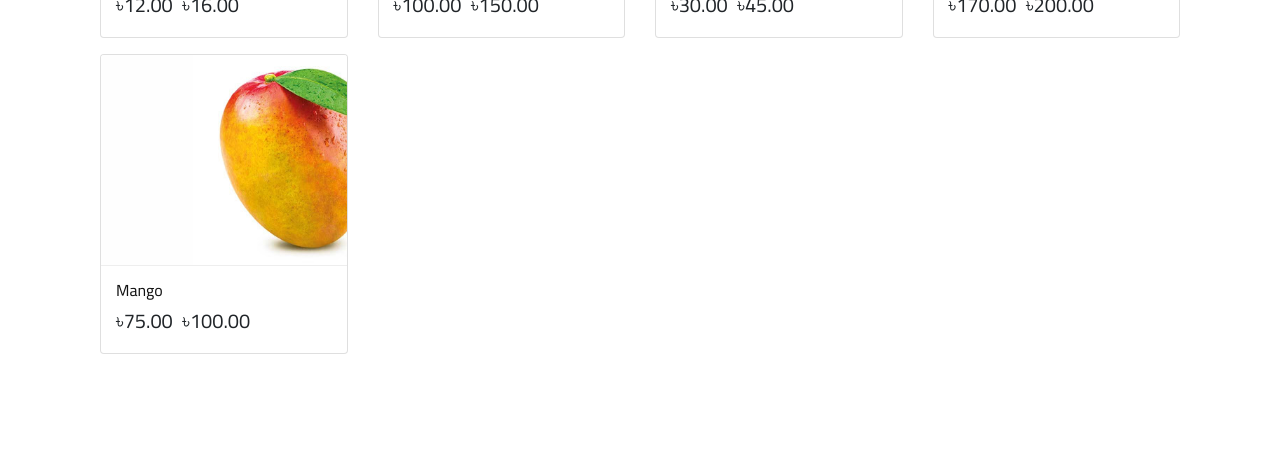
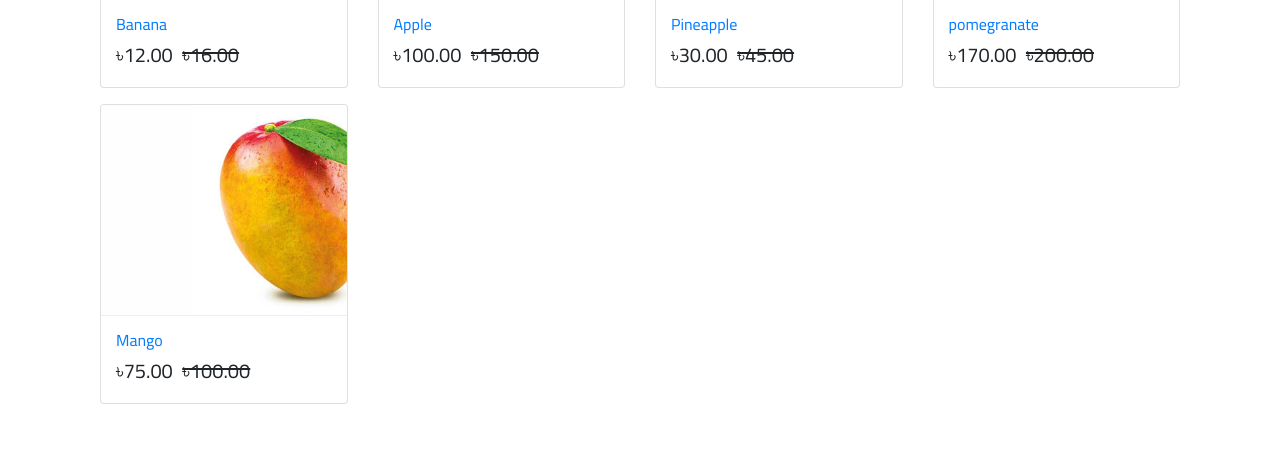
Before and after one commit to NMShihab/EcommerceDjango, a Django app: page / in a window 1280 px wide. Shown: the part 394-848 px from the top of the page. After the commit the page ends 798 px from the top, so only its background shows below. Run offline with Django 3.2, Linux system fonts and the light colour scheme; data comes from the database, SQL or seed files in the repository; some libraries are stand-ins or nearby versions.

Commit message:
add navbar

```diff
--- a/organi/templates/Shop/home.html
+++ b/organi/templates/Shop/home.html
@@ -1,6 +1,7 @@
 {% extends 'base.html'%}
 
 {% block body_block %}
+{% include 'navbar.html'%}
 <div class="container my-5">
   <h1>Featured Products</h1>
   <div class="row">
@@ -11,11 +12,11 @@
           <img src="/media/{{product.pimage}}" style="width:100%; height:225px ">
         </div>
         <figcaption class="wrap-info">
-          <h6>{{product.name}}</h6>
+          <h6><a href="#">{{product.name}}</a></h6>
           <div class="action-wrap">
             <div class="price-wrap h5">
               <span class="price_new">&#2547;{{product.price|floatformat:2}}</span>
-              <span class="price-old">&#2547;{{product.old_price|floatformat:2}}</span>
+              <span class="price-old"><strike>&#2547;{{product.old_price|floatformat:2}}</strike></span>
             </div>
           </div>
         </figcaption>
--- a/organi/templates/navbar.html
+++ b/organi/templates/navbar.html
@@ -0,0 +1,8 @@
+<nav class="navbar-navbar-expand-lg navbar-light bg-light">
+  <div class="container">
+    <a class="navbar-brand" href="{% url 'Shop:home'%}">Ecom</a>
+    <button type="button" class="navbar-toggler" data-toggle="collapse" data-target="#navbarNav" aria-controls="navbarNav" aria-expanded="false" aria-label="Toggle navigation"><span class="navbar-toggler-icon"></span>
+    </button>
+
+  </div>
+</nav>
```
Also changed, not shown: organi/static/css/style.css (line endings or trailing spaces).
